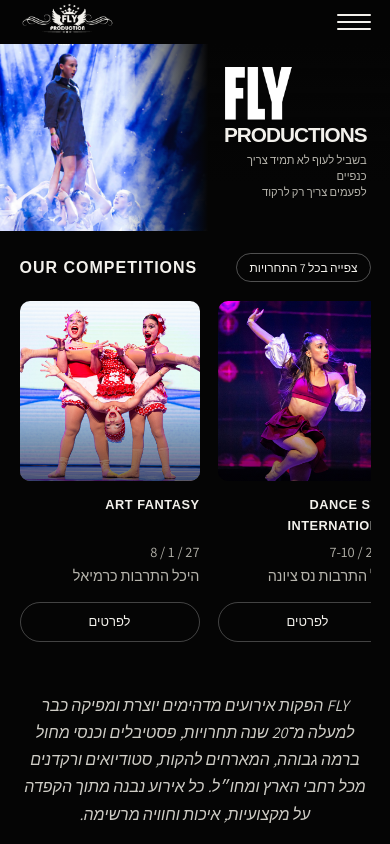
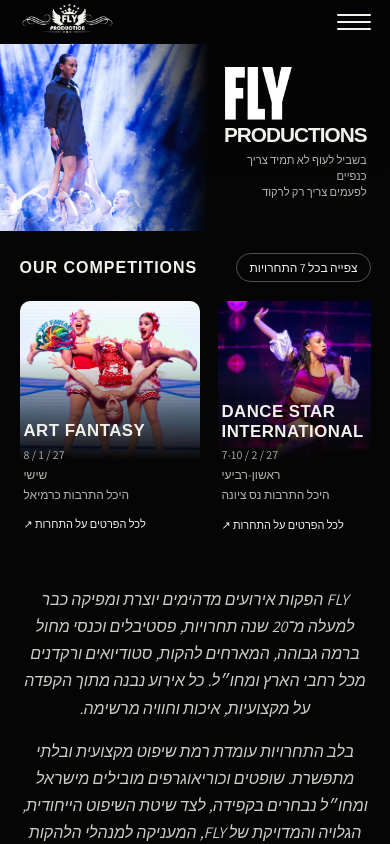
Before and after one commit to DaniShriky/fly-productions, a Next.js app: page / in a window 390 px wide. Shown: the top 844 px of the page. Built offline with nearby package versions, Linux system fonts and the light colour scheme; a web font is replaced by a local one.

Commit message:
change in compitions buttons

```diff
--- a/components/home/CompetitionCard.tsx
+++ b/components/home/CompetitionCard.tsx
@@ -2,12 +2,16 @@ import Image from "next/image";
 import Link from "next/link";
 import { Competition } from "@/types/competition";
 import { splitReligiousSuffix } from "@/lib/splitReligiousSuffix";
+import { getCompetitionDays } from "@/lib/getCompetitionDays";
+import { breakAfterTwoWords } from "@/lib/breakAfterTwoWords";
 import styles from "./CompetitionCarousel.module.css";
 
 export default function CompetitionCard({ competition }: { competition: Competition }) {
   const { main, suffix } = competition.isReligious
     ? splitReligiousSuffix(competition.name)
     : { main: competition.name, suffix: null };
+  const [titleLine1, titleLine2] = breakAfterTwoWords(main);
+  const isTwoLines = Boolean(titleLine2) || Boolean(suffix);
 
   return (
     <Link href={`/competitions/${competition.slug}`} className={styles.card}>
@@ -18,15 +22,34 @@ export default function CompetitionCard({ competition }: { competition: Competit
           fill
           style={{ objectFit: "cover" }}
         />
+        {competition.logo && (
+          <div className={styles.logoBadge}>
+            <Image src={competition.logo} alt="" fill style={{ objectFit: "contain" }} />
+          </div>
+        )}
       </div>
-      <div className={styles.info}>
+      <div className={`${styles.info} ${isTwoLines ? styles.infoTwoLines : ""}`}>
         <h3>
-          <span className="en">{main}</span>
-          {suffix && <span className={styles.religiousSuffix}> {suffix}</span>}
+          <span className="en">
+            {titleLine1}
+            {titleLine2 && (
+              <>
+                <br />
+                {titleLine2}
+              </>
+            )}
+          </span>
+          {suffix && (
+            <>
+              <br />
+              <span className={styles.religiousSuffix}>{suffix}</span>
+            </>
+          )}
         </h3>
         <div className={styles.date} dir="ltr">{competition.date}</div>
+        <div className={styles.day}>{getCompetitionDays(competition.date)}</div>
         <div className={styles.loc}>{competition.location}</div>
-        <span className={styles.btn}>לפרטים</span>
+        <span className={styles.btn}>לכל הפרטים על התחרות ↗</span>
       </div>
     </Link>
   );
--- a/components/home/CompetitionCarousel.module.css
+++ b/components/home/CompetitionCarousel.module.css
@@ -73,25 +73,56 @@
   flex-direction: column;
 }
 
+/* The image fades to the page background color toward its bottom, and
+   the title/date/day sit in that faded zone — overlapping the image via
+   a negative margin on .info — so the text reads as half on the photo,
+   half spilling onto the page below it, with no hard seam between them. */
 .thumb {
-  height: 300px;
-  border-radius: 10px;
+  position: relative;
+  height: 250px;
+  border-radius: 10px 10px 0 0;
   overflow: hidden;
-  position: relative;
-  margin-bottom: 14px;
 }
 .thumb::after {
   content: "";
   position: absolute;
   inset: 0;
-  background: linear-gradient(180deg, transparent 55%, rgba(0, 0, 0, 0.55) 100%);
+  background: linear-gradient(180deg, transparent 35%, #050505 100%);
+  pointer-events: none;
+}
+
+/* Competition logo, top-left of the image regardless of page direction —
+   matches the template. No backdrop: the logo graphics are already
+   self-contained badge/emblem art, so a background circle just clips them. */
+.logoBadge {
+  position: absolute;
+  top: 14px;
+  left: 14px;
+  width: 90px;
+  height: 90px;
+  z-index: 2;
+}
+
+.info {
+  position: relative;
+  margin-top: -65px;
+  padding-left: 6px;
+  text-align: left;
+}
+/* Two-line titles push everything below them down by a line's worth of
+   height, so the "לכל הפרטים" link would land lower than on single-line
+   cards — pulling .info up by one extra line here keeps the title's
+   bottom (and everything after it) at the same position on every card. */
+.infoTwoLines {
+  margin-top: -91px;
 }
 
 .info h3 {
-  font-size: 17px;
+  font-size: 23px;
   font-weight: 800;
   letter-spacing: 0.5px;
-  margin-bottom: 4px;
+  line-height: 1.15;
+  margin-bottom: 8px;
 }
 
 /* Hebrew sector suffix (e.g. "(מגזר דתי)") on religious-sector
@@ -102,28 +133,22 @@
   font-family: "Assistant", sans-serif;
   letter-spacing: normal;
 }
-.info .date {
+.info .date,
+.info .day {
   font-size: 1rem;
   color: #b6b4ac;
   margin-bottom: 1px;
-  text-align: right; /* the date's own dir="ltr" (fixes digit order) would
-    otherwise resolve its inherited text-align:start to left instead of
-    right, since it no longer shares the card's rtl direction */
 }
 .info .loc {
   font-size: 1rem;
   color: #b6b4ac;
-  margin-bottom: 14px;
+  margin-bottom: 10px;
 }
 
 .btn {
   display: inline-block;
-  width: 100%;
-  text-align: center;
-  padding: 9px 0;
-  border-radius: 999px;
-  border: 1px solid rgba(255, 255, 255, 0.25);
   font-size: 13px;
+  color: #f3f1ec;
 }
 
 @media (max-width: 900px) {
@@ -140,12 +165,12 @@
 font-size: 1rem;
   }
 
-  .thumb {
-        height: 180px;
+  .card {
+        flex: 0 0 180px;
   }
 
-  .card {
-        flex: 0 0 180px;
+  .thumb {
+        height: 160px;
   }
 
   .section {
@@ -156,28 +181,38 @@ font-size: 1rem;
     margin-bottom: 19px;
       }
 
+      .logoBadge {
+        width: 56px;
+        height: 56px;
+        top: 8px;
+        left: 8px;
+      }
+
       .info {
-        flex: 1;
-        display: flex;
-        flex-direction: column;
+        margin-top: -40px;
+        padding-left: 4px;
+      }
+      .infoTwoLines {
+        margin-top: -59px;
       }
 
       .info h3 {
-        font-size: 0.8rem;
-        min-height: 3.2em; /* reserves 2 lines (line-height 1.6 * 2) so a
-          one-line title doesn't leave the date/location/button sitting
-          higher than on cards with a two-line title */
+        font-size: 1.05rem;
+        line-height: 1.15;
+        margin-bottom: 4px;
       }
 
       .info .loc {
-        font-size: 0.9rem;
+        font-size: 0.75rem;
+        margin-bottom: 6px;
       }
 
-      .info .date {
-        font-size: 0.9rem;
+      .info .date,
+      .info .day {
+        font-size: 0.75rem;
       }
 
       .btn {
-        margin-top: auto;
+        font-size: 11px;
       }
 }
--- a/components/home/Hero.module.css
+++ b/components/home/Hero.module.css
@@ -1,6 +1,6 @@
 .hero {
   position: relative;
-  min-height: 64vh;
+  min-height: 55vh;
   display: flex;
   align-items: stretch;
   overflow: hidden;
@@ -51,7 +51,7 @@
 
 .wordmark {
   display: inline-block;
-  height: 11rem;
+  height: 10rem;
   width: auto;
 }
 
--- /dev/null
+++ b/lib/breakAfterTwoWords.ts
@@ -0,0 +1,8 @@
+// Breaks a title onto two lines after its second word when it has more
+// than two words, e.g. "SUPER STAR EILAT" -> ["SUPER STAR", "EILAT"], so
+// long titles don't run too wide across a single line on the card.
+export function breakAfterTwoWords(name: string): [string, string | null] {
+  const words = name.split(" ");
+  if (words.length <= 2) return [name, null];
+  return [words.slice(0, 2).join(" "), words.slice(2).join(" ")];
+}
--- /dev/null
+++ b/lib/getCompetitionDays.ts
@@ -0,0 +1,18 @@
+const HEBREW_DAYS = ["ראשון", "שני", "שלישי", "רביעי", "חמישי", "שישי", "שבת"];
+
+// Parses the free-text `date` field (e.g. "8 / 1 / 27" or "7-10 / 2 / 27")
+// and returns the Hebrew day-of-week name(s), e.g. "שישי" or "ראשון-רביעי".
+// Falls back to "" if the date doesn't match the expected format.
+export function getCompetitionDays(date: string): string {
+  const match = date.match(/^(\d+)(?:-(\d+))?\s*\/\s*(\d+)\s*\/\s*(\d+)$/);
+  if (!match) return "";
+
+  const [, startDay, endDay, month, year] = match;
+  const fullYear = 2000 + Number(year);
+
+  const startName = HEBREW_DAYS[new Date(Date.UTC(fullYear, Number(month) - 1, Number(startDay))).getUTCDay()];
+  if (!endDay) return startName;
+
+  const endName = HEBREW_DAYS[new Date(Date.UTC(fullYear, Number(month) - 1, Number(endDay))).getUTCDay()];
+  return startName === endName ? startName : `${startName}-${endName}`;
+}
```
